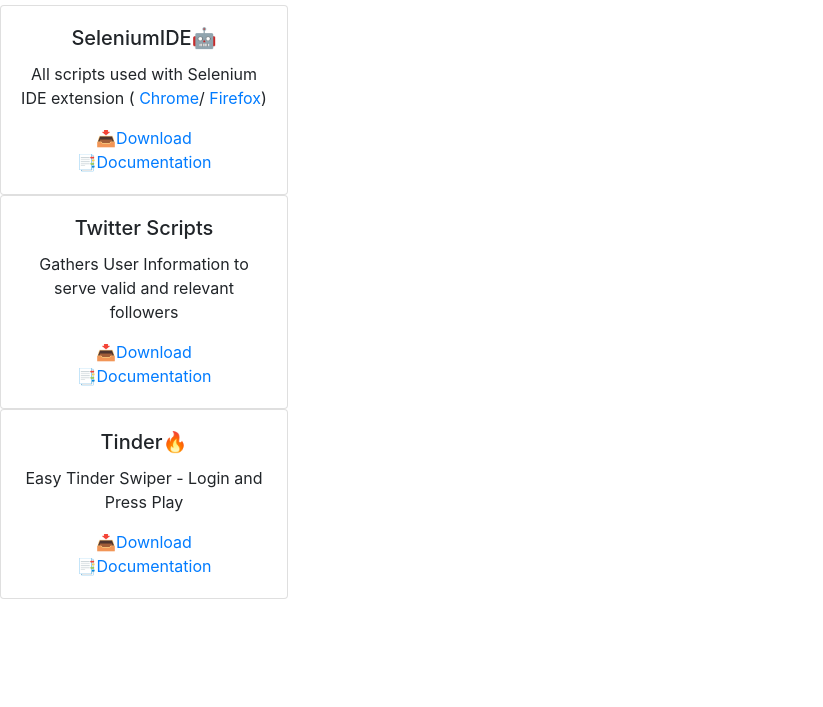
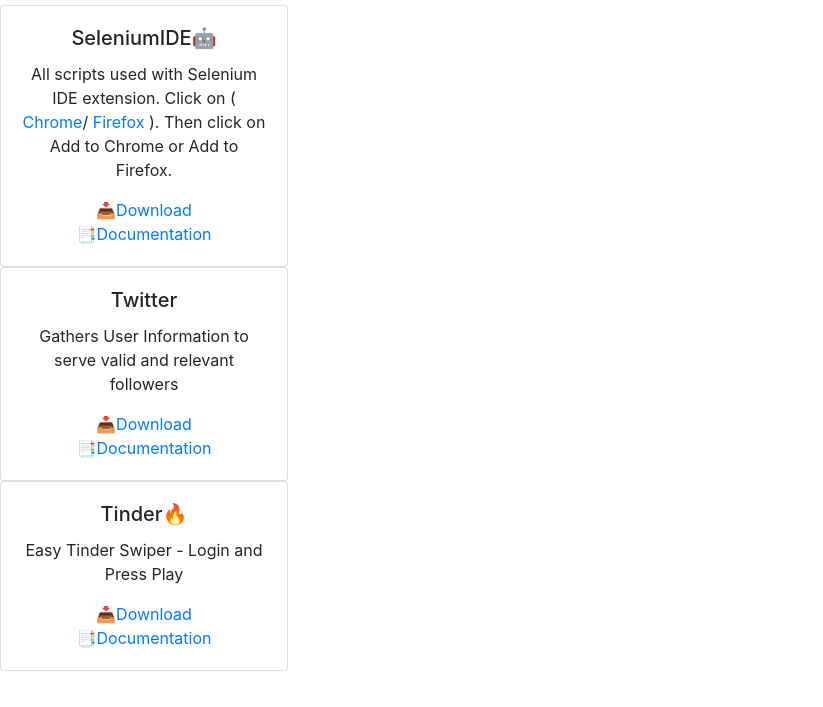
Before and after one commit to CharlesCreativeContent/twitterBot, a website: page public/home/index.html in a window 1280 px wide. Shown: the part 51-758 px from the top of the page, without its empty margins (0-823 px from the left). Drawn offline with nearby package versions, Linux system fonts and the light colour scheme; no server answers; files whose address does not match are found by name.

Commit message:
Update index.html

```diff
--- a/public/home/index.html
+++ b/public/home/index.html
@@ -17,9 +17,11 @@
     <div class="card" style="width: 18rem;">
   <div class="card-body">
     <h5 class="card-title">SeleniumIDE🤖</h5>
-    <p class="card-text">All scripts used with Selenium IDE extension (
+    <p class="card-text">All scripts used with Selenium IDE extension. Click on (
       <a target="_blank" href="https://chrome.google.com/webstore/detail/selenium-ide/mooikfkahbdckldjjndioackbalphokd?hl=en">Chrome</a>/
-      <a target="_blank" href="https://addons.mozilla.org/en-US/firefox/addon/selenium-ide/">Firefox</a>)</p>
+      <a target="_blank" href="https://addons.mozilla.org/en-US/firefox/addon/selenium-ide/">Firefox</a>
+      ). Then click on Add to Chrome or Add to Firefox.
+    </p>
 
       <a href="/allScripts.side">📥Download</a>
     <br>
@@ -28,7 +30,7 @@
 </div>
     <div class="card" style="width: 18rem;">
   <div class="card-body">
-    <h5 class="card-title">Twitter Scripts</h5>
+    <h5 class="card-title">Twitter</h5>
     <p class="card-text">Gathers User Information to serve valid and relevant followers</p>
     <a href="/twitter.side">📥Download</a>
     <br>
```
